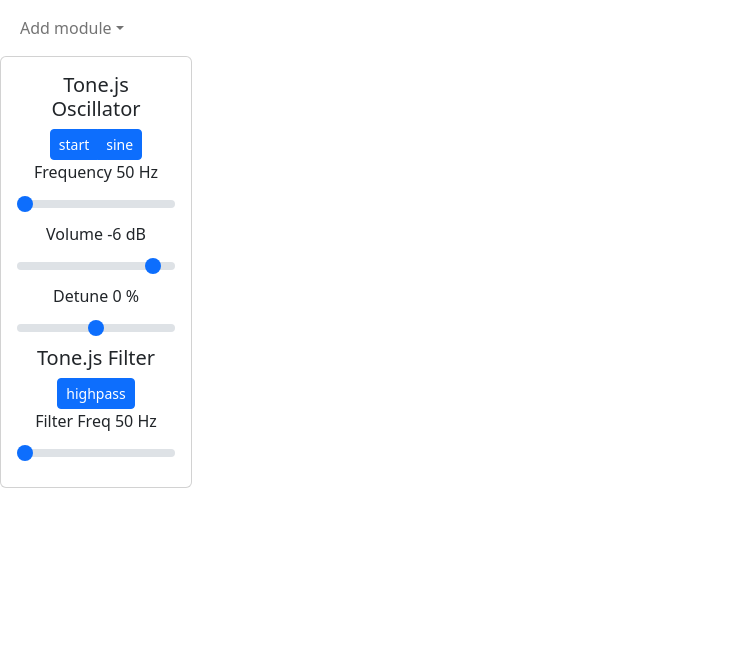
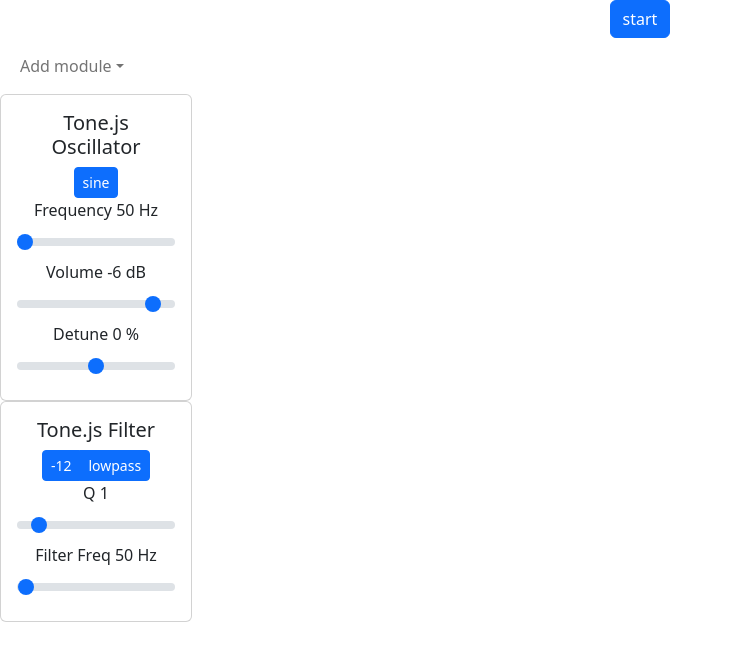
Before and after one commit to oaugele/ReactModSynth, a React (Create React App) app: page / in a window 1280 px wide. Shown: the top 660 px of the page, without its empty margins (0-733 px from the left). Built offline with nearby package versions, Linux system fonts and the light colour scheme.

Commit message:
filter works

```diff
--- a/src/App.tsx
+++ b/src/App.tsx
@@ -1,17 +1,66 @@
 import React from "react";
+import { useState, useEffect, useRef } from "react";
+
+import { Oscillator } from "tone";
+import { Filter } from "tone";
+import { Destination } from "tone";
 
 import Header from "./components/Header/Header";
-import ModuleContainer from "./components/ModuleContainer/ModuleContainer";
+import TonejsOscillator from "./components/TonejsOscillator/TonejsOscillator";
+import TonejsFilter from "./components/TonejsFilter/TonejsFilter";
 
+import Button from "react-bootstrap/Button";
 import "bootstrap/dist/css/bootstrap.min.css";
 import "./App.css";
 
 function App() {
+    const [oscBtn, setOscBtn] = useState("start");
+    const osc: any = useRef(null);
+    const filter: any = useRef(null);
+
+    useEffect(() => {
+        osc.current = new Oscillator();
+        filter.current = new Filter().toDestination();
+        osc.current.connect(filter.current);
+        /* osc.current.connect(Destination); */
+    }, []);
+
+    /*    const ModuleProps = {
+        osc: osc.current,
+    };
+ */
+    function oscToggle() {
+        if (oscBtn === "start") {
+            osc.current.start();
+            setOscBtn("mute");
+        } else if (oscBtn === "mute") {
+            osc.current.mute = true;
+            setOscBtn("unmute");
+        } else {
+            osc.current.mute = false;
+            setOscBtn("mute");
+        }
+    }
+    console.log("Parent: ", osc);
     return (
-        <div className="App">
-            <Header />
-            <ModuleContainer />
-        </div>
+        <>
+            <div className="App">
+                <Button
+                    className="osc-btn"
+                    variant="primary"
+                    onClick={() => {
+                        oscToggle();
+                    }}
+                >
+                    {oscBtn}
+                </Button>
+                <Header />
+
+                <TonejsOscillator osc={osc} />
+
+                <TonejsFilter filter={filter} />
+            </div>
+        </>
     );
 }
 
--- a/src/components/ModuleContainer/ModuleContainer.tsx
+++ /dev/null
@@ -1,28 +0,0 @@
-import TonejsOscillator from "../TonejsOscillator/TonejsOscillator";
-import TonejsFilter from "../TonejsFilter/TonejsFilter";
-import { useState, useEffect, useRef } from "react";
-
-import Card from "react-bootstrap/Card";
-
-import "./ModuleContainer.css";
-
-function ModuleContainer() {
-    let [osc, setOsc] = useState({});
-
-    const callbackOsc = (childData: any) => {
-        setOsc(childData);
-    };
-
-    return (
-        <>
-            <Card style={{ width: "12rem" }} className="module-container">
-                <Card.Body className="text-center">
-                    <TonejsOscillator />
-                    <TonejsFilter /* parentCallback={callbackOsc} */ />
-                </Card.Body>
-            </Card>
-        </>
-    );
-}
-
-export default ModuleContainer;
--- a/src/components/TonejsFilter/TonejsFilter.tsx
+++ b/src/components/TonejsFilter/TonejsFilter.tsx
@@ -1,5 +1,4 @@
 import { useState, useEffect, useRef } from "react";
-import { Filter } from "tone";
 
 import Card from "react-bootstrap/Card";
 import ListGroup from "react-bootstrap/ListGroup";
@@ -8,25 +7,29 @@ import ButtonGroup from "react-bootstrap/ButtonGroup";
 
 import "./TonejsFilter.css";
 
-function TonejsFilter() {
-    let [type, setType] = useState("highpass");
-    let [filterFreq, setFilterFreq] = useState(50);
+function TonejsFilter(filter: any) {
+    let [type, setType] = useState("lowpass");
+    let [rolloff, setRolloff] = useState("-12");
+    let [filterQ, setFilterQ] = useState(1);
+    let [filterFreq, setFilterFreq] = useState(100);
     let [filterFreqSlider, setFilterFreqSlider] = useState(50);
 
-    const filter: any = useRef(null);
+    useEffect(() => {}, []);
 
-    useEffect(() => {
-        filter.current = new Filter(filterFreq).toDestination();
-        /* osc.current.connect(filter.current); */
-    }, []);
+    console.log(filter);
 
-    console.log(filter.current);
+    function changeFilterQ(e: any) {
+        setFilterQ((filter.filter.current.Q.value = e.target.value));
+    }
 
     function changeFilterFreq(e: any) {
         setFilterFreq(e.target.value);
-        filter.current.frequency.value = Math.pow(filterFreq / 20, 1.55);
+        filter.filter.current.frequency.value = Math.pow(filterFreq / 20, 1.55);
         setFilterFreqSlider(
-            (filter.current.frequency.value = Math.pow(filterFreq / 20, 1.55))
+            (filter.filter.current.frequency.value = Math.pow(
+                filterFreq / 20,
+                1.55
+            ))
         );
     }
 
@@ -34,24 +37,53 @@ function TonejsFilter() {
         const expr = type;
         switch (expr) {
             case "highpass":
-                setType((filter.current.type = "lowpass"));
+                setType((filter.filter.current.type = "lowpass"));
                 break;
             case "lowpass":
-                setType((filter.current.type = "bandpass"));
+                setType((filter.filter.current.type = "bandpass"));
                 break;
             case "bandpass":
-                setType((filter.current.type = "highpass"));
+                setType((filter.filter.current.type = "highpass"));
                 break;
 
             default:
-                setType((filter.current.type = "lowpass"));
+                setType((filter.filter.current.type = "lowpass"));
+        }
+    }
+
+    function changeRolloff() {
+        const expr = rolloff;
+        switch (expr) {
+            case "-12":
+                setRolloff((filter.filter.current.rolloff = "-24"));
+                break;
+            case "-24":
+                setRolloff((filter.filter.current.rolloff = "-48"));
+                break;
+            case "-48":
+                setRolloff((filter.filter.current.rolloff = "-12"));
+                break;
+
+            default:
+                setRolloff((filter.filter.current.rolloff = "-12"));
         }
     }
 
     return (
         <>
+            <Card style={{ width: "12rem" }} className="module-container">
+                <Card.Body className="text-center">
                     <Card.Title>Tone.js Filter</Card.Title>
                     <ButtonGroup size="sm">
+                        <Button
+                            className="osc-btn"
+                            variant="primary"
+                            onClick={() => {
+                                changeRolloff();
+                            }}
+                        >
+                            {rolloff}
+                        </Button>
                         <Button
                             className="osc-btn"
                             variant="primary"
@@ -62,6 +94,23 @@ function TonejsFilter() {
                             {type}
                         </Button>
                     </ButtonGroup>
+                    <ListGroup.Item>
+                        <label className="form-label" htmlFor="volume">
+                            Q {filterQ}
+                        </label>
+                        <div className="range">
+                            <input
+                                value={filterQ}
+                                name="q"
+                                type="range"
+                                className="form-range"
+                                id="qSlider"
+                                min="0"
+                                max="10"
+                                onChange={changeFilterQ}
+                            />
+                        </div>
+                    </ListGroup.Item>
                     <ListGroup.Item>
                         <label className="form-label" htmlFor="frequency">
                             Filter Freq {filterFreqSlider.toFixed()} Hz
@@ -77,6 +126,8 @@ function TonejsFilter() {
                             onChange={changeFilterFreq}
                         />
                     </ListGroup.Item>
+                </Card.Body>
+            </Card>
         </>
     );
 }
--- a/src/components/TonejsOscillator/TonejsOscillator.tsx
+++ b/src/components/TonejsOscillator/TonejsOscillator.tsx
@@ -1,8 +1,4 @@
-import { useState, useEffect, useRef } from "react";
-import { Oscillator } from "tone";
-import { Destination } from "tone";
-
-/* import { Filter } from "tone"; */
+import { useState, useEffect } from "react";
 
 import Card from "react-bootstrap/Card";
 import ListGroup from "react-bootstrap/ListGroup";
@@ -11,102 +7,57 @@ import ButtonGroup from "react-bootstrap/ButtonGroup";
 
 import "./TonejsOscillator.css";
 
-function TonejsOscillator() {
-    const [oscBtn, setOscBtn] = useState("start");
+function TonejsOscillator(osc: any) {
     let [type, setType] = useState("sine");
     let [freq, setFreq] = useState(50);
     let [freqSlider, setFreqSlider] = useState(freq);
     let [detune, setDetune] = useState(0);
     let [vol, setVol] = useState(-6);
-    /*     let [filterFreq, setFilterFreq] = useState(50);
-    let [filterFreqSlider, setFilterFreqSlider] = useState(freq); */
 
-    const osc: any = useRef(null);
-    /* const filter: any = useRef(null); */
-
-    useEffect(() => {
-        osc.current = new Oscillator(freq);
-        osc.current.type = type;
-        osc.current.connect(Destination);
-    }, []);
-
-    /*   useEffect(() => {
-        filter.current = new Filter(filterFreq).toDestination();
-        osc.current.connect(filter.current);
-    }, []); */
-
-    function oscToggle() {
-        if (oscBtn === "start") {
-            osc.current.start();
-            setOscBtn("mute");
-        } else if (oscBtn === "mute") {
-            osc.current.mute = true;
-            setOscBtn("unmute");
-        } else {
-            osc.current.mute = false;
-            setOscBtn("mute");
-        }
-    }
-
-    //console.log(osc.current);
+    useEffect(() => {}, []);
 
     function changeFreq(e: any) {
         setFreq(e.target.value);
-        osc.current.frequency.value = Math.pow(freq / 20, 1.55);
+        osc.osc.current.frequency.value = Math.pow(freq / 20, 1.55);
         setFreqSlider(
-            (osc.current.frequency.value = Math.pow(freq / 20, 1.55))
+            (osc.osc.current.frequency.value = Math.pow(freq / 20, 1.55))
         );
     }
 
-    /*     function changeFilterFreq(e: any) {
-        setFilterFreq(e.target.value);
-        filter.current.frequency.value = Math.pow(filterFreq / 20, 1.55);
-        setFilterFreqSlider(
-            (filter.current.frequency.value = Math.pow(filterFreq / 20, 1.55))
-        );
-    } */
-
     function changeVol(e: any) {
-        setVol((osc.current.volume.value = e.target.value));
+        setVol((osc.osc.current.volume.value = e.target.value));
     }
 
     function changeDetune(e: any) {
-        setDetune((osc.current.detune.value = e.target.value));
+        setDetune((osc.osc.current.detune.value = e.target.value));
     }
 
     function changeType() {
         const expr = type;
         switch (expr) {
             case "sine":
-                setType((osc.current.type = "square"));
+                setType((osc.osc.current.type = "square"));
                 break;
             case "square":
-                setType((osc.current.type = "triangle"));
+                setType((osc.osc.current.type = "triangle"));
                 break;
             case "triangle":
-                setType((osc.current.type = "sawtooth"));
+                setType((osc.osc.current.type = "sawtooth"));
                 break;
             case "sawtooth":
-                setType((osc.current.type = "sine"));
+                setType((osc.osc.current.type = "sine"));
                 break;
             default:
-                setType((osc.current.type = "square"));
+                setType((osc.osc.current.type = "square"));
         }
     }
 
     return (
         <>
+            <Card style={{ width: "12rem" }} className="module-container">
+                <Card.Body className="text-center">
                     <Card.Title>Tone.js Oscillator</Card.Title>
                     <ButtonGroup size="sm">
-                <Button
-                    className="osc-btn"
-                    variant="primary"
-                    onClick={() => {
-                        oscToggle();
-                    }}
-                >
-                    {oscBtn}
-                </Button>
                         <Button
                             className="osc-btn"
                             variant="primary"
@@ -166,21 +117,8 @@ function TonejsOscillator() {
                             />
                         </div>
                     </ListGroup.Item>
-            {/*             <ListGroup.Item>
-                <label className="form-label" htmlFor="frequency">
-                    Filter Freq {filterFreqSlider.toFixed()} Hz
-                </label>
-                <input
-                    value={filterFreq}
-                    name="frequency"
-                    type="range"
-                    className="form-range"
-                    id="freqSlider"
-                    min="70"
-                    max="6000"
-                    onChange={changeFilterFreq}
-                />
-            </ListGroup.Item> */}
+                </Card.Body>
+            </Card>
         </>
     );
 }
```
Also changed, not shown: src/components/ModuleContainer/ModuleContainer.css (deleted). Lines whose indentation alone changed are shown as unchanged.
